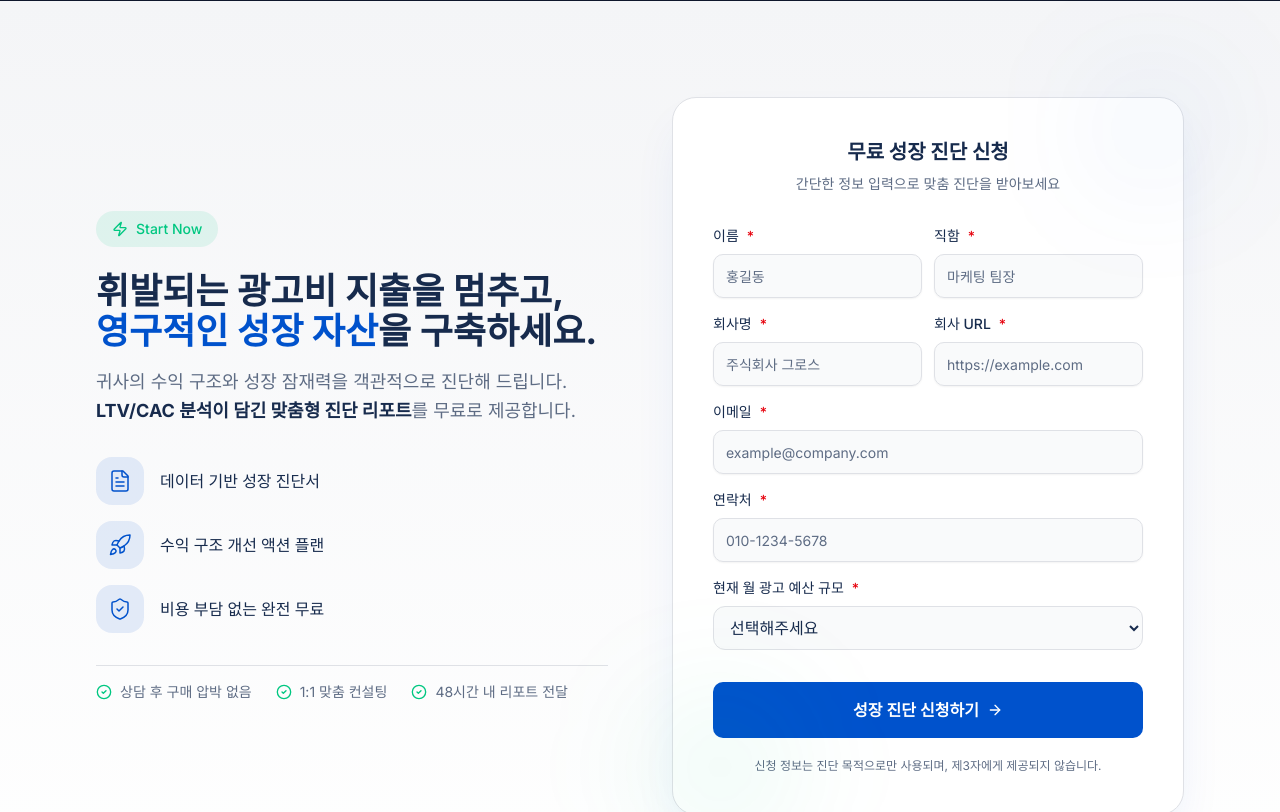
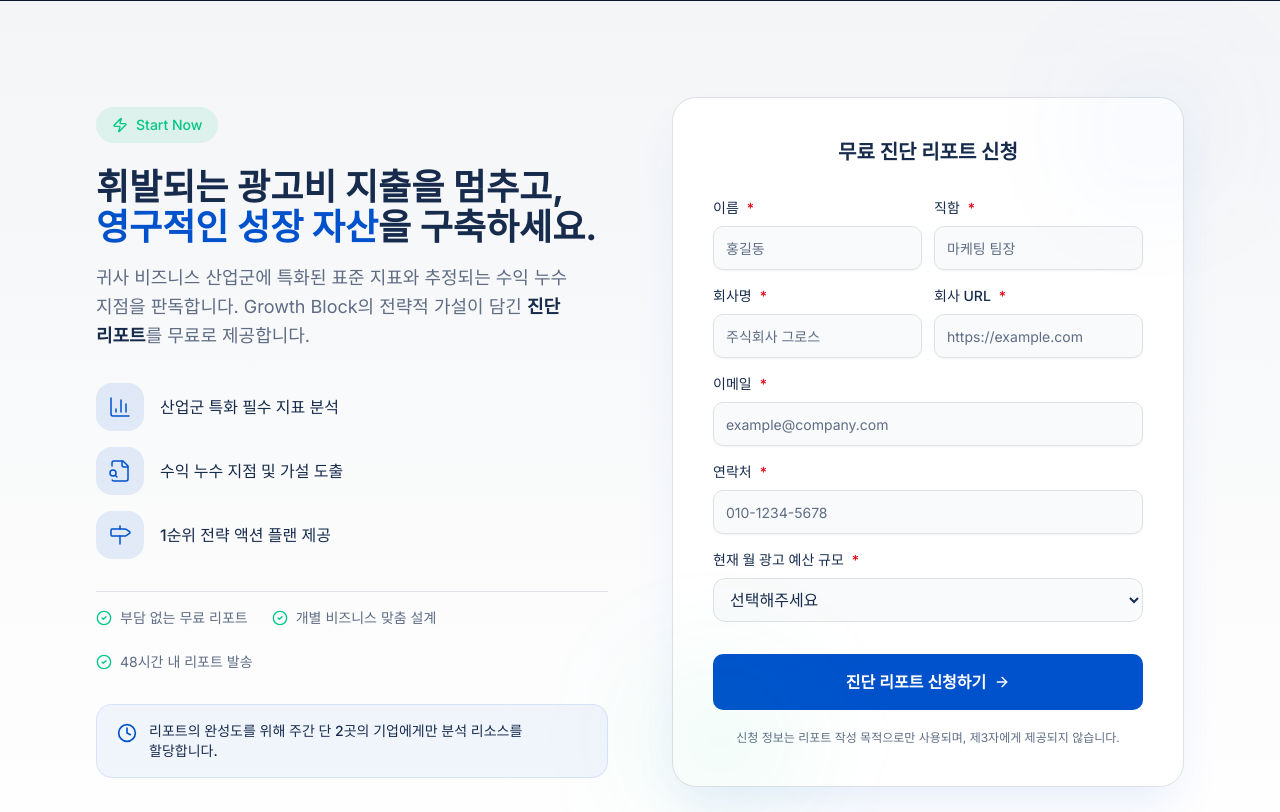
Before and after one commit to hyperbasak/startup-landing, a Next.js app: page /solutions in a window 1280 px wide. Shown: the part 8220-9032 px from the top of the page. Built offline with nearby package versions, Linux system fonts and the light colour scheme.

Commit message:
feat: update benefits and contact form text for clarity and relevance

```diff
--- a/components/common/constants.ts
+++ b/components/common/constants.ts
@@ -1,4 +1,4 @@
-import { FileText, Rocket, ShieldCheck } from "lucide-react";
+import { BarChart3, FileSearch, Milestone } from "lucide-react";
 
 import type { NavItem, BudgetOption, Benefit } from "./types";
 
@@ -28,7 +28,7 @@ export const BUDGET_OPTIONS: BudgetOption[] = [
 ];
 
 export const BENEFITS: Benefit[] = [
-  { icon: FileText, text: "데이터 기반 성장 진단서" },
-  { icon: Rocket, text: "수익 구조 개선 액션 플랜" },
-  { icon: ShieldCheck, text: "비용 부담 없는 완전 무료" },
+  { icon: BarChart3, text: "산업군 특화 필수 지표 분석" },
+  { icon: FileSearch, text: "수익 누수 지점 및 가설 도출" },
+  { icon: Milestone, text: "1순위 전략 액션 플랜 제공" },
 ];
--- a/components/common/start-now-section.tsx
+++ b/components/common/start-now-section.tsx
@@ -3,7 +3,7 @@
 import type { ChangeEvent, FormEvent } from "react";
 import { useState } from "react";
 
-import { Zap } from "lucide-react";
+import { Clock, Zap } from "lucide-react";
 
 import { SectionBadge } from "./section-badge";
 import { ContactForm, SuccessMessage, BenefitsList, TrustSignals } from "./start-now";
@@ -28,9 +28,8 @@ function SectionHeader() {
         <span className="text-primary">영구적인 성장 자산</span>을 구축하세요.
       </h2>
       <p className="text-lg text-muted-foreground leading-relaxed [word-break:keep-all]">
-        귀사의 수익 구조와 성장 잠재력을 객관적으로 진단해 드립니다.{" "}
-        <strong className="text-foreground">LTV/CAC 분석이 담긴 맞춤형 진단 리포트</strong>를
-        무료로 제공합니다.
+        귀사 비즈니스 산업군에 특화된 표준 지표와 추정되는 수익 누수 지점을 판독합니다.
+        Growth Block의 전략적 가설이 담긴 <strong className="text-foreground">진단 리포트</strong>를 무료로 제공합니다.
       </p>
     </div>
   );
@@ -42,6 +41,12 @@ function LeftContent() {
       <SectionHeader />
       <BenefitsList />
       <TrustSignals />
+      <div className="flex items-start gap-3 rounded-2xl bg-primary/5 border border-primary/10 px-5 py-4">
+        <Clock className="w-5 h-5 text-primary shrink-0 mt-0.5" />
+        <p className="text-sm text-foreground font-medium [word-break:keep-all]">
+          리포트의 완성도를 위해 주간 단 2곳의 기업에게만 분석 리소스를 할당합니다.
+        </p>
+      </div>
     </div>
   );
 }
--- a/components/common/start-now/benefits-list.tsx
+++ b/components/common/start-now/benefits-list.tsx
@@ -21,9 +21,9 @@ export function BenefitsList() {
 
 export function TrustSignals() {
   const signals = [
-    "상담 후 구매 압박 없음",
-    "1:1 맞춤 컨설팅",
-    "48시간 내 리포트 전달",
+    "부담 없는 무료 리포트",
+    "개별 비즈니스 맞춤 설계",
+    "48시간 내 리포트 발송",
   ];
 
   return (
--- a/components/common/start-now/contact-form.tsx
+++ b/components/common/start-now/contact-form.tsx
@@ -88,11 +88,8 @@ export function ContactForm({
     <>
       <div className="text-center mb-8">
         <h3 className="text-xl font-bold text-foreground mb-2">
-          무료 성장 진단 신청
+          무료 진단 리포트 신청
         </h3>
-        <p className="text-sm text-muted-foreground">
-          간단한 정보 입력으로 맞춤 진단을 받아보세요
-        </p>
       </div>
 
       <form onSubmit={onSubmit} className="space-y-4">
@@ -181,14 +178,14 @@ export function ContactForm({
             <LoadingSpinner />
           ) : (
             <span className="flex items-center gap-2">
-              성장 진단 신청하기
+              진단 리포트 신청하기
               <ArrowRight className="w-5 h-5" />
             </span>
           )}
         </Button>
 
         <p className="text-xs text-center text-muted-foreground pt-1">
-          신청 정보는 진단 목적으로만 사용되며, 제3자에게 제공되지 않습니다.
+          신청 정보는 리포트 작성 목적으로만 사용되며, 제3자에게 제공되지 않습니다.
         </p>
       </form>
     </>
--- a/components/landing/hero-section.tsx
+++ b/components/landing/hero-section.tsx
@@ -87,7 +87,7 @@ function HeroCTAButtons() {
           className="bg-primary hover:bg-primary/90 text-primary-foreground font-semibold !pl-5 !pr-4 py-6 text-base shadow-lg shadow-primary/25 hover:shadow-xl hover:shadow-primary/30 transition-all"
         >
           <a href="#start-now">
-            무료 성장 진단 신청
+            무료 진단 리포트 신청
             <ChevronRight />
           </a>
         </Button>
@@ -104,7 +104,7 @@ function HeroCTAButtons() {
         </Button>
       </div>
       <p className="text-sm text-muted-foreground">
-        현재 상태를 객관적으로 진단해 드립니다. 도입 여부는 진단 후 결정하세요.
+        도메인 분석으로 수익 누수 지점을 추론합니다. 전략적 가설이 담긴 리포트를 먼저 받아보세요.
       </p>
     </div>
   );
```
